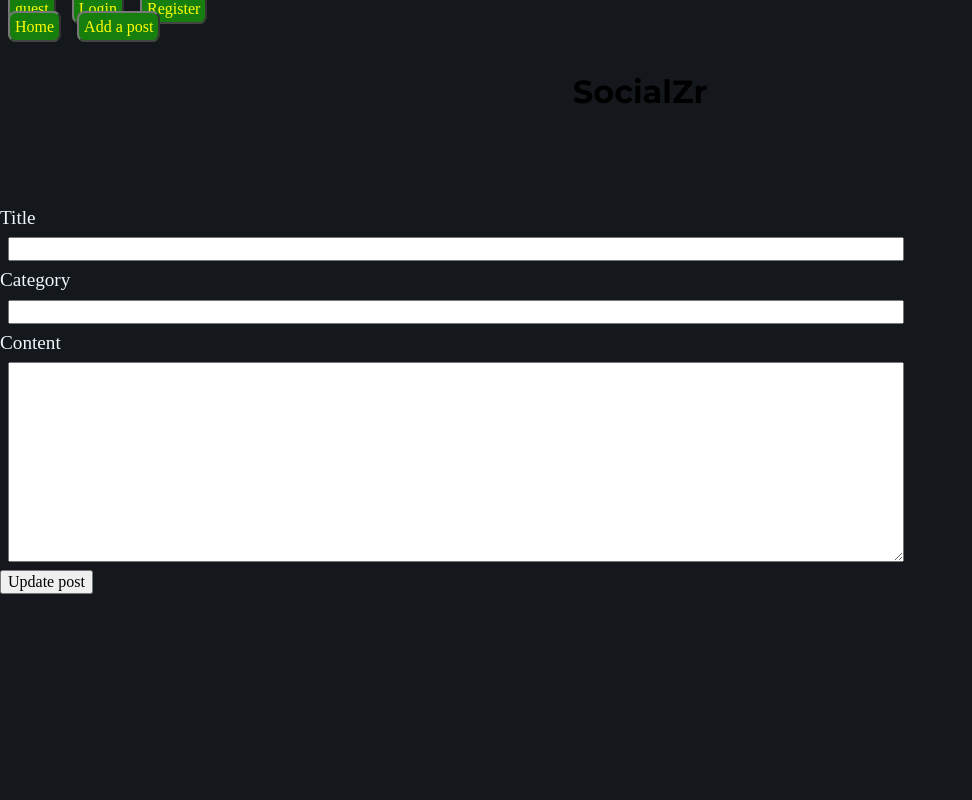
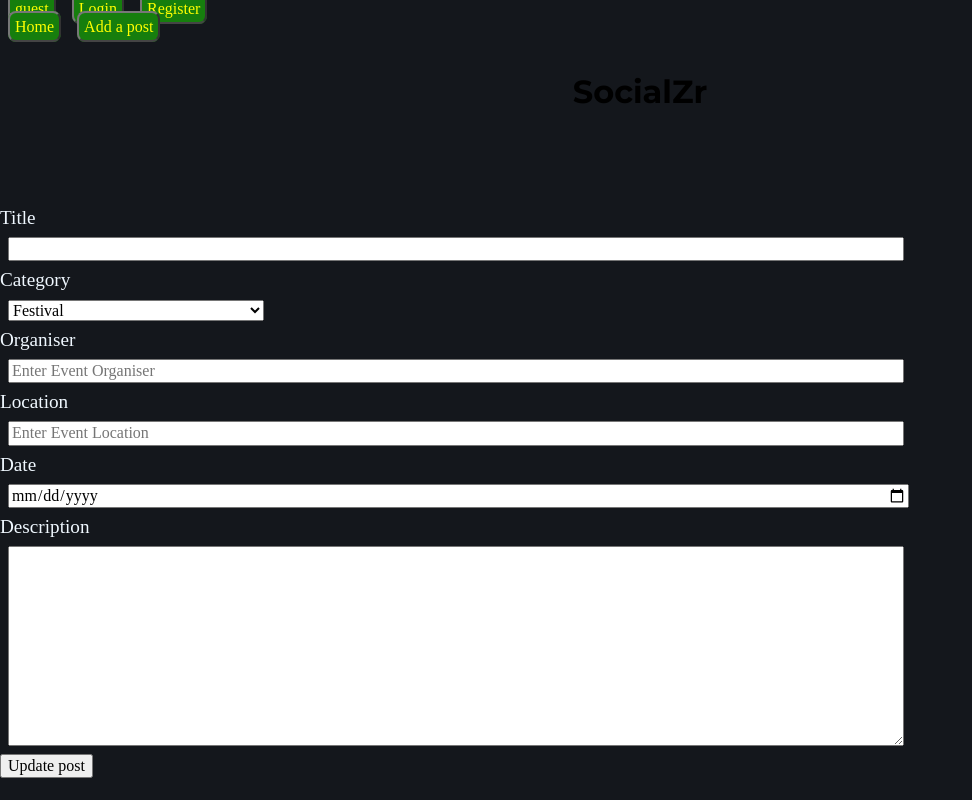
Before and after one commit to sudo-dax/Socialzr-client, a React (Create React App) app: page /events/edit/1 in a window 1280 px wide. Shown: the whole page, without its empty margins (0-972 px from the left). Built offline with nearby package versions, Linux system fonts and the light colour scheme; no server answers.

Commit message:
Added to forms, refactored code and fixed eedit function

```diff
--- a/src/App.js
+++ b/src/App.js
@@ -4,13 +4,13 @@ import { BrowserRouter, Route, Switch } from 'react-router-dom'
 import Nav from './components/Nav'
 import EventPosts from './components/EventPosts'
 import EventPost from './components/EventPost'
+import EditEventPost from './components/EditEventPost'
 import NewEventPost from './components/NewEventPost'
-import EditEventPost from './components/EditEventPost'
 import SignIn from './components/SignIn'
 import Register from './components/Register'
 import stateReducer from './config/stateReducer'
 import {StateContext} from './config/store'
-import {getPostFromId, getAllEventPosts} from './services/eventPostServices'
+import {getPostFromId, getAllEventPosts, addEventPost} from './services/eventPostServices'
 import { userAuthenticated, getLoggedInUser, setLoggedInUser } from './services/authServices'
 
 import './styles/App.css'
@@ -73,8 +73,8 @@ const App = () => {
         <Switch>
             <Route exact path="/" render={(props) => <EventPosts {...props} eventData={eventPosts} /> } />
             <Route exact path="/events/:id" render={(props) => <EventPost {...props} post={getPostFromId(eventPosts,props.match.params.id)} showControls /> } />
-            <Route exact path="/events/new" render={() => <NewEventPost /> } />
             <Route exact path="/events/edit/:id" component={EditEventPost} />
+            <Route exact path="/events/new" render={(props) => <NewEventPost {...props} addEventPost={addEventPost} /> } />
           </Switch>
           <Route exact path="/auth/login" component={SignIn} />
           <Route exact path="/auth/register" component={Register} />
--- a/src/components/EditEventPost.js
+++ b/src/components/EditEventPost.js
@@ -2,6 +2,8 @@ import React, {useState, useEffect} from 'react'
 import {withRouter} from 'react-router-dom'
 import {useGlobalState} from '../config/store'
 import {getPostFromId} from '../services/eventPostServices'
+
+import '../styles/EditEventPost.css'
 
 const EditEventPost = ({history, match}) => {
 
@@ -10,22 +12,7 @@ const EditEventPost = ({history, match}) => {
     const postId = match && match.params ? match.params.id : -1
     const post = getPostFromId(eventPosts, postId)
 
-    const divStyles = {
-        display: "grid",
-        width: "100vw"
-    }
-    const inputStyles = {
-        width: "70vw",
-        margin: ".5em"
-    }
-    const labelStyles = {
-        fontSize: "1.2em"
-    }
-    const textAreaStyles = {
-        height: "200px",
-        margin: ".5em",
-        width: "70vw"
-    }
+
     function handleChange(event) {
         const name = event.target.name
         const value = event.target.value
@@ -40,8 +27,10 @@ const EditEventPost = ({history, match}) => {
             _id: post._id,
             title: formState.title,
             category: formState.category || "general",
-            modified_date: new Date(),
-            content: formState.content
+            organiser: formState.organiser,
+            location: formState.location,
+            date: formState.date,
+            description: formState.description
         }
         const otherPosts = eventPosts.filter((post) => post._id !== updatedPost._id)
         dispatch({
@@ -54,7 +43,10 @@ const EditEventPost = ({history, match}) => {
     const initialFormState = {
         title: "",
         category: "",
-        content: ""
+        organiser: "",
+        location: "",
+        date: "",
+        description: ""
     }
 
     const [formState,setFormState] = useState(initialFormState)
@@ -64,23 +56,47 @@ const EditEventPost = ({history, match}) => {
         post && setFormState({
             title: post.title,
             category: post.category,
-            content: post.content
+            organiser: "",
+            location: "",
+            date: "",
+            description: post.description
         })
     },[post])
 
     return (
         <form id="editPostForm" onSubmit={handleSubmit}>
-            <div style={divStyles}>
-                <label style={labelStyles}>Title</label>
-                <input style={inputStyles} required type="text" name="title" value={formState.title} onChange={handleChange}></input>
+            <div className="divStyles">
+                <label className="labelStyles">Title</label>
+                <input className="inputStyles" required type="text" name="title" value={formState.title} onChange={handleChange}></input>
             </div>
-            <div style={divStyles}>
-                <label style={labelStyles}>Category</label>
-                <input style={inputStyles} type="text" name="category" value={formState.category} onChange={handleChange}></input>
+
+            <div className='divStyles'>
+                <label className='labelStyles'>Category</label>
+                    <select name='Cat' id='Cat'>
+                        <option value='Festival'>Festival</option>
+                        <option value='Party'>Party</option>
+                        <option value='Event'>Event</option>
+                    </select>
             </div>
-            <div style={divStyles}>
-                <label style={labelStyles}>Content</label>
-                <textarea form="editPostForm" required style={textAreaStyles} name="content" value={formState.content} onChange={handleChange}></textarea>
+
+            <div className='divStyles'>
+                <label className='labelStyles'>Organiser</label>
+                <input className='inputStyles' required type='text' name='organiser' placeholder='Enter Event Organiser' onChange={handleChange} />
+            </div>
+
+            <div className='divStyles'>
+                <label className='labelStyles'>Location</label>
+                <input className='inputStyles' required type='text' name='location' placeholder='Enter Event Location' onChange={handleChange} />
+            </div>
+
+            <div className='divStyles'>
+                <label className='labelStyles'>Date</label>
+                <input className='inputStyles' required type='date' name='date' onChange={handleChange} />
+            </div>
+
+            <div className="divStyles">
+                <label className="labelStyles">Description</label>
+                <textarea form="editPostForm" required className="textAreaStyles" name="description" value={formState.description} onChange={handleChange}></textarea>
             </div>
             <input type="submit" value="Update post"></input>
         </form>
--- a/src/components/EventPost.js
+++ b/src/components/EventPost.js
@@ -12,7 +12,7 @@ const EventPost = ({history, post, showControls}) => {
     console.log("got post: ", post)
     if (!post) return <div id="noPost"><p>There is no event listing with that ID</p></div>
 
-    const {title, location, category, description} = post
+    const {title, category, organiser, location, date, description} = post
 
     // Handle the delete button
     function handleDelete(event) {
@@ -35,9 +35,10 @@ const EventPost = ({history, post, showControls}) => {
         <div className="post">
             <Link className="postLinkStyles" to={`/events/${post._id}`}>
                 <h1>{title}</h1>
-                {/* <p>{modified_date.toLocaleString()}</p> */}
                 <p>{category}</p>
+                <p>{organiser}</p>
                 <p>{location}</p>
+                <p>{date}</p>
                 <p>{description}</p>
                 {showControls && (
                     <div>
--- a/src/components/NewEventPost.js
+++ b/src/components/NewEventPost.js
@@ -20,9 +20,13 @@ const NewEventPost = ({history}) => {
       event.preventDefault()
       const newPost = {
           title: formState.title,
-            category: formState.category || "general",
-            content: formState.content
+          category: formState.category || "Event",
+          organiser: formState.organiser,
+          location: formState.location,
+          date: formState.date,
+          description: formState.description
       }
+
       addEventPost(newPost).then((newPost) => {
           dispatch({
               type: "setEventPosts",
@@ -44,9 +48,10 @@ const NewEventPost = ({history}) => {
   const initialFormState = {
       title: "",
       category: "",
+      organiser: "",
       location: "",
       date: "",
-        content: ""
+      description: ""
   }
 
   const [formState,setFormState] = useState(initialFormState)
@@ -82,8 +87,8 @@ const NewEventPost = ({history}) => {
       </div>
 
       <div className='divStyles'>
-        <label className='labelStyles'>Content</label>
-        <textarea form='newPostForm' required className='textAreaStyles' name='content' placeholder='Enter post here' onChange={handleChange} />
+        <label className='labelStyles'>Description</label>
+        <textarea form='newPostForm' required className='textAreaStyles' name='description' placeholder='Enter post here' onChange={handleChange} />
       </div>
 
       <input type='submit' value='Add post' />
--- a/src/config/stateReducer.js
+++ b/src/config/stateReducer.js
@@ -12,6 +12,11 @@ export default function (state, action) {
                 eventPosts: action.data
             }
         }
+        case "addEventPost":
+            return {
+                ...state,
+                eventPosts: [action.data, ...state.eventPosts]
+            }
         default:
             return state
     }
--- /dev/null
+++ b/src/styles/EditEventPost.css
@@ -0,0 +1,22 @@
+#editPostForm {
+
+}
+
+.divStyles {
+    display: grid;
+    width: 100vw;
+}
+
+.inputStyles {
+    width: 70vw;
+    margin: .5em;
+}
+.labelStyles {
+    fontSize: 1.2em;
+}
+
+.textAreaStyles {
+    height: 200px;
+    margin: .5em;
+    width: 70vw;
+}
```
Also changed, not shown: src/data/post_data.js (+5 -5 lines). Lines whose indentation alone changed are shown as unchanged.
